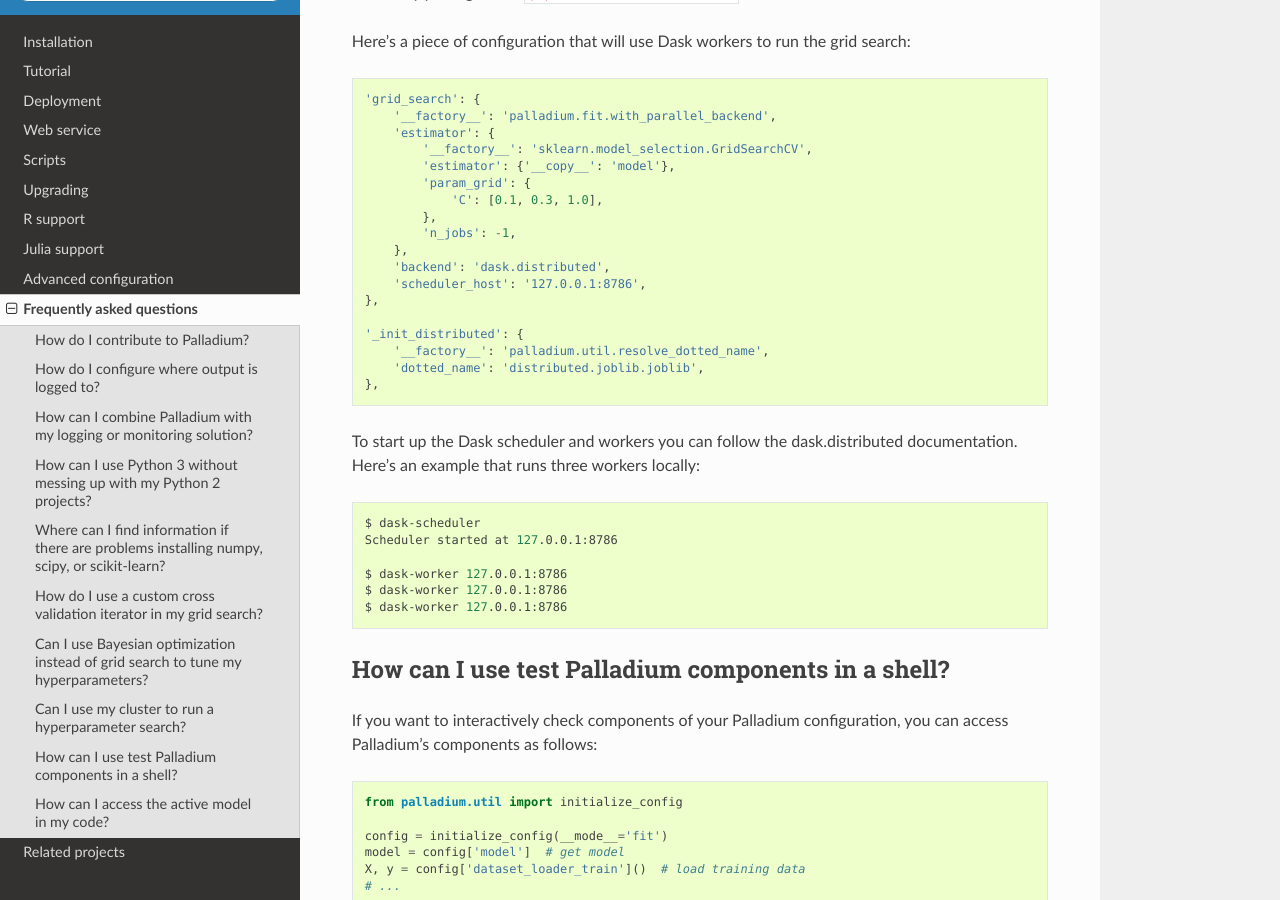
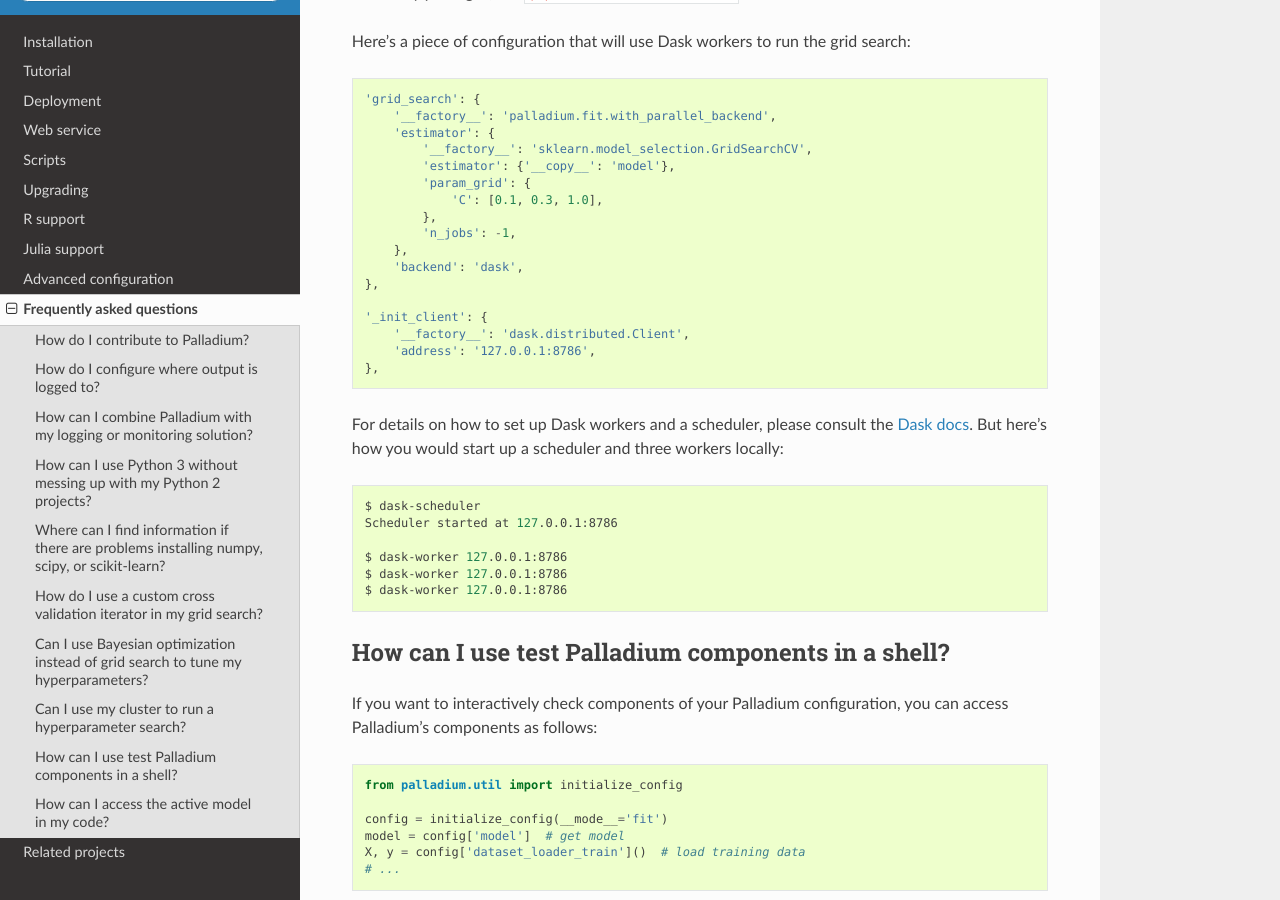
Before and after one commit to ottogroup/palladium, a Sphinx documentation site: the page built from docs/user/faq.rst, in a window 1280 px wide and 900 px high, scrolled down 3961 px. Built offline with Sphinx 7.4.7 and the Read the Docs theme 2.0.0, drawn with Linux system fonts in a browser that asks for light colours; pages that are not in the unit, such as notebooks, are missing from menus.

Commit message:
Fix Dask hyperparam search example to work with latest sklearn&dask

```diff
--- a/docs/user/faq.rst
+++ b/docs/user/faq.rst
@@ -218,18 +218,17 @@ grid search:
             },
             'n_jobs': -1,
         },
-        'backend': 'dask.distributed',
-        'scheduler_host': '127.0.0.1:8786',
+        'backend': 'dask',
     },
 
-    '_init_distributed': {
-        '__factory__': 'palladium.util.resolve_dotted_name',
-        'dotted_name': 'distributed.joblib.joblib',
+    '_init_client': {
+        '__factory__': 'dask.distributed.Client',
+        'address': '127.0.0.1:8786',
     },
 
-To start up the Dask scheduler and workers you can follow the
-dask.distributed documentation.  Here's an example that runs three
-workers locally:
+For details on how to set up Dask workers and a scheduler, please
+consult the `Dask docs <https://docs.dask.org>`_.  But here's how you
+would start up a scheduler and three workers locally:
 
 .. code-block:: bash
 
```
